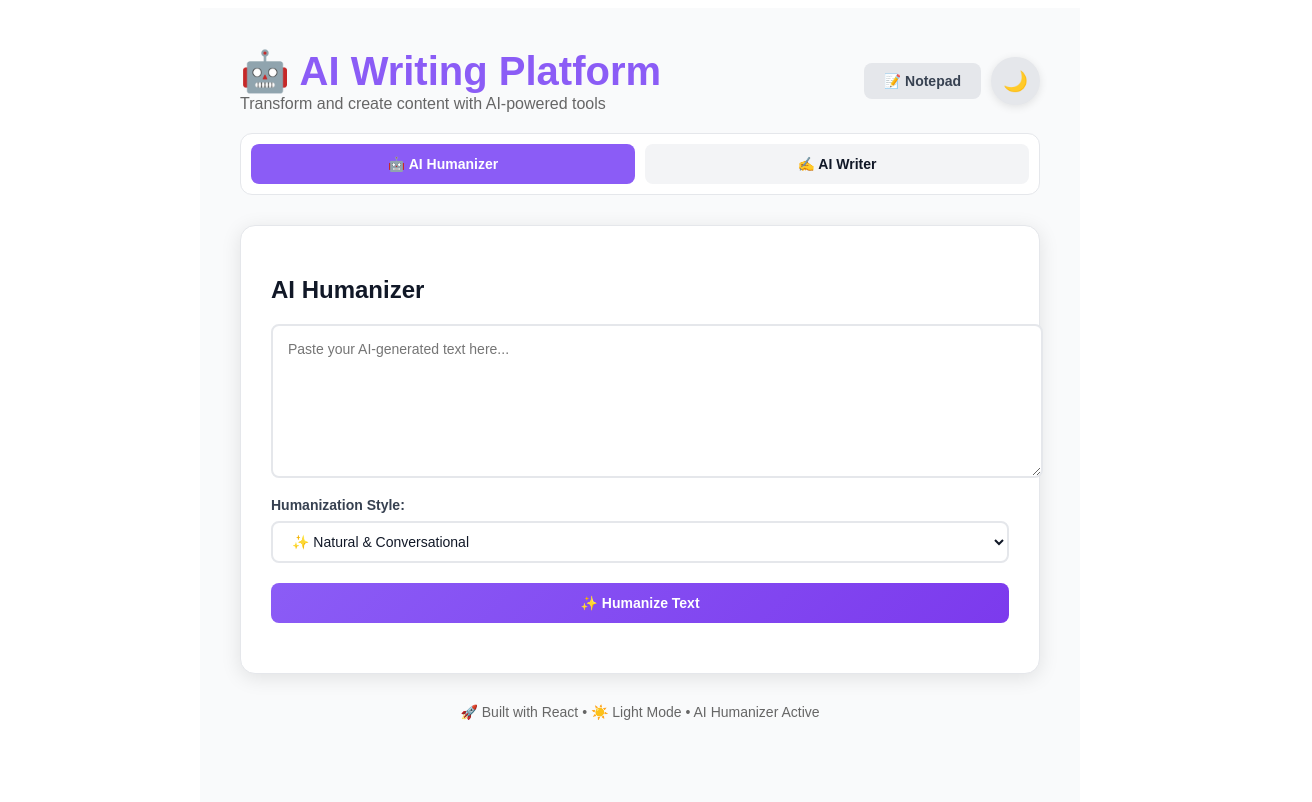
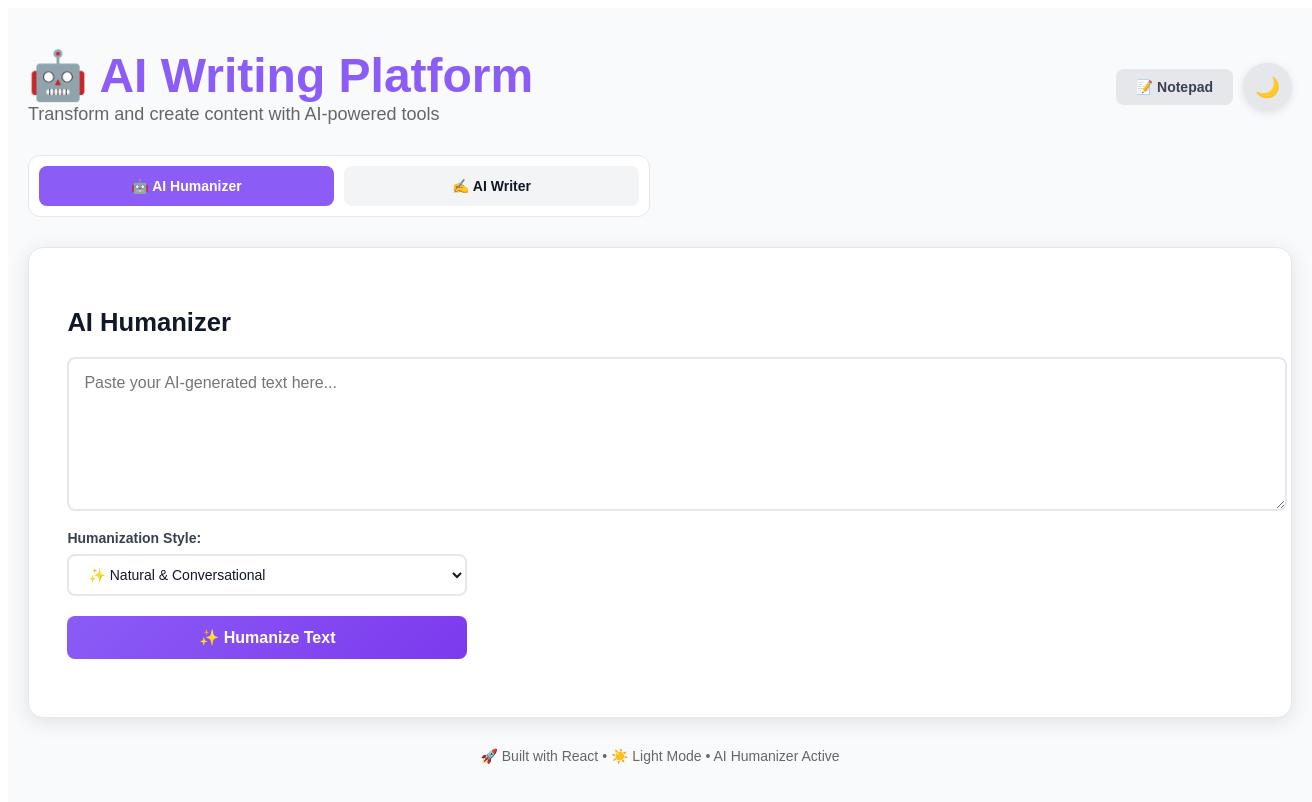
Before and after one commit to PeterWeber1/Notecraft.pro, a React (Create React App) app: page / in a window 1280 px wide. Shown: the top 802 px of the page, 1312 px wide, since content can reach past the window. Built offline with nearby package versions, Linux system fonts and the light colour scheme.

Commit message:
Update HomePage.js

```diff
--- a/src/HomePage.js
+++ b/src/HomePage.js
@@ -113,27 +113,32 @@ function HomePage({ isDarkMode, toggleTheme }) {
 
   return (
     <div style={{
-      padding: '40px',
-      maxWidth: '800px',
-      margin: '0 auto',
+      padding: '40px 20px',
+      width: '100%',
       fontFamily: 'Arial, sans-serif',
       backgroundColor: theme.background,
       color: theme.color,
       minHeight: '100vh',
       transition: 'all 0.3s ease'
     }}>
+      <div style={{
+        maxWidth: '1400px',
+        margin: '0 auto'
+      }}>
         {/* Header with theme toggle and link to notepad */}
         <div style={{
           display: 'flex',
           justifyContent: 'space-between',
           alignItems: 'center',
-        marginBottom: '20px'
+          marginBottom: '30px',
+          flexWrap: 'wrap',
+          gap: '20px'
         }}>
           <div>
             <h1 style={{
               color: '#8b5cf6',
               marginBottom: '5px',
-            fontSize: '2.5rem',
+              fontSize: 'clamp(2rem, 4vw, 3rem)',
               margin: 0
             }}>
               🤖 AI Writing Platform
@@ -141,7 +146,7 @@ function HomePage({ isDarkMode, toggleTheme }) {
             <p style={{
               color: theme.mutedColor,
               margin: 0,
-            fontSize: '16px'
+              fontSize: 'clamp(14px, 1.5vw, 18px)'
             }}>
               Transform and create content with AI-powered tools
             </p>
@@ -158,7 +163,8 @@ function HomePage({ isDarkMode, toggleTheme }) {
                 textDecoration: 'none',
                 fontSize: '14px',
                 fontWeight: '600',
-              transition: 'all 0.3s ease'
+                transition: 'all 0.3s ease',
+                whiteSpace: 'nowrap'
               }}
             >
               📝 Notepad
@@ -190,7 +196,8 @@ function HomePage({ isDarkMode, toggleTheme }) {
           background: theme.cardBackground,
           padding: '10px',
           borderRadius: '12px',
-        border: `1px solid ${theme.cardBorder}`
+          border: `1px solid ${theme.cardBorder}`,
+          maxWidth: '600px'
         }}>
           <button
             onClick={() => setCurrentTool('humanizer')}
@@ -232,18 +239,19 @@ function HomePage({ isDarkMode, toggleTheme }) {
         {currentTool === 'humanizer' && (
           <div style={{
             background: theme.cardBackground,
-          padding: '30px',
+            padding: 'clamp(20px, 3vw, 40px)',
             borderRadius: '15px',
             boxShadow: isDarkMode
               ? '0 4px 20px rgba(0,0,0,0.3)'
               : '0 4px 20px rgba(0,0,0,0.1)',
             border: `1px solid ${theme.cardBorder}`,
-          transition: 'all 0.3s ease'
+            transition: 'all 0.3s ease',
+            maxWidth: '1200px'
           }}>
             <h2 style={{
               marginBottom: '20px',
               color: theme.color,
-            fontSize: '1.5rem'
+              fontSize: 'clamp(1.2rem, 2vw, 1.8rem)'
             }}>
               AI Humanizer
             </h2>
@@ -254,11 +262,11 @@ function HomePage({ isDarkMode, toggleTheme }) {
               placeholder="Paste your AI-generated text here..."
               style={{
                 width: '100%',
-              height: '120px',
+                height: 'clamp(120px, 15vh, 200px)',
                 padding: '15px',
                 border: `2px solid ${theme.inputBorder}`,
                 borderRadius: '8px',
-              fontSize: '14px',
+                fontSize: '16px',
                 resize: 'vertical',
                 marginBottom: '15px',
                 fontFamily: 'inherit',
@@ -283,6 +291,7 @@ function HomePage({ isDarkMode, toggleTheme }) {
                 onChange={(e) => setStyle(e.target.value)}
                 style={{
                   width: '100%',
+                  maxWidth: '400px',
                   padding: '10px 15px',
                   border: `2px solid ${theme.inputBorder}`,
                   borderRadius: '8px',
@@ -311,11 +320,12 @@ function HomePage({ isDarkMode, toggleTheme }) {
                 border: 'none',
                 padding: '12px 24px',
                 borderRadius: '8px',
-              fontSize: '14px',
+                fontSize: '16px',
                 fontWeight: '600',
                 cursor: isProcessing ? 'not-allowed' : 'pointer',
                 marginBottom: '20px',
                 width: '100%',
+                maxWidth: '400px',
                 transition: 'all 0.3s ease'
               }}
             >
@@ -331,7 +341,7 @@ function HomePage({ isDarkMode, toggleTheme }) {
                   border: `2px solid ${theme.outputBorder}`,
                   whiteSpace: 'pre-wrap',
                   marginBottom: '15px',
-                fontSize: '14px',
+                  fontSize: '16px',
                   lineHeight: '1.6',
                   transition: 'all 0.3s ease'
                 }}>
@@ -346,10 +356,11 @@ function HomePage({ isDarkMode, toggleTheme }) {
                     border: 'none',
                     padding: '10px 20px',
                     borderRadius: '6px',
-                  fontSize: '14px',
+                    fontSize: '16px',
                     fontWeight: '600',
                     cursor: 'pointer',
                     width: '100%',
+                    maxWidth: '400px',
                     transition: 'all 0.3s ease'
                   }}
                 >
@@ -364,18 +375,19 @@ function HomePage({ isDarkMode, toggleTheme }) {
         {currentTool === 'writer' && (
           <div style={{
             background: theme.cardBackground,
-          padding: '30px',
+            padding: 'clamp(20px, 3vw, 40px)',
             borderRadius: '15px',
             boxShadow: isDarkMode
               ? '0 4px 20px rgba(0,0,0,0.3)'
               : '0 4px 20px rgba(0,0,0,0.1)',
             border: `1px solid ${theme.cardBorder}`,
-          transition: 'all 0.3s ease'
+            transition: 'all 0.3s ease',
+            maxWidth: '1200px'
           }}>
             <h2 style={{
               marginBottom: '20px',
               color: theme.color,
-            fontSize: '1.5rem'
+              fontSize: 'clamp(1.2rem, 2vw, 1.8rem)'
             }}>
               AI Writer
             </h2>
@@ -386,11 +398,11 @@ function HomePage({ isDarkMode, toggleTheme }) {
               placeholder="Describe what you want to write about..."
               style={{
                 width: '100%',
-              height: '120px',
+                height: 'clamp(120px, 15vh, 200px)',
                 padding: '15px',
                 border: `2px solid ${theme.inputBorder}`,
                 borderRadius: '8px',
-              fontSize: '14px',
+                fontSize: '16px',
                 resize: 'vertical',
                 marginBottom: '15px',
                 fontFamily: 'inherit',
@@ -415,6 +427,7 @@ function HomePage({ isDarkMode, toggleTheme }) {
                 onChange={(e) => setWriterType(e.target.value)}
                 style={{
                   width: '100%',
+                  maxWidth: '400px',
                   padding: '10px 15px',
                   border: `2px solid ${theme.inputBorder}`,
                   borderRadius: '8px',
@@ -443,11 +456,12 @@ function HomePage({ isDarkMode, toggleTheme }) {
                 border: 'none',
                 padding: '12px 24px',
                 borderRadius: '8px',
-              fontSize: '14px',
+                fontSize: '16px',
                 fontWeight: '600',
                 cursor: isGenerating ? 'not-allowed' : 'pointer',
                 marginBottom: '20px',
                 width: '100%',
+                maxWidth: '400px',
                 transition: 'all 0.3s ease'
               }}
             >
@@ -463,7 +477,7 @@ function HomePage({ isDarkMode, toggleTheme }) {
                   border: `2px solid #059669`,
                   whiteSpace: 'pre-wrap',
                   marginBottom: '15px',
-                fontSize: '14px',
+                  fontSize: '16px',
                   lineHeight: '1.6',
                   transition: 'all 0.3s ease'
                 }}>
@@ -478,10 +492,11 @@ function HomePage({ isDarkMode, toggleTheme }) {
                     border: 'none',
                     padding: '10px 20px',
                     borderRadius: '6px',
-                  fontSize: '14px',
+                    fontSize: '16px',
                     fontWeight: '600',
                     cursor: 'pointer',
                     width: '100%',
+                    maxWidth: '400px',
                     transition: 'all 0.3s ease'
                   }}
                 >
@@ -501,6 +516,7 @@ function HomePage({ isDarkMode, toggleTheme }) {
           🚀 Built with React • {isDarkMode ? '🌙 Dark Mode' : '☀️ Light Mode'} • {currentTool === 'humanizer' ? 'AI Humanizer' : 'AI Writer'} Active
         </div>
       </div>
+    </div>
   );
 }
 
```
Lines whose indentation alone changed are shown as unchanged.
